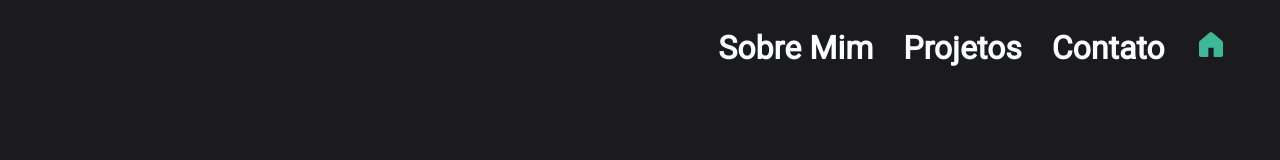
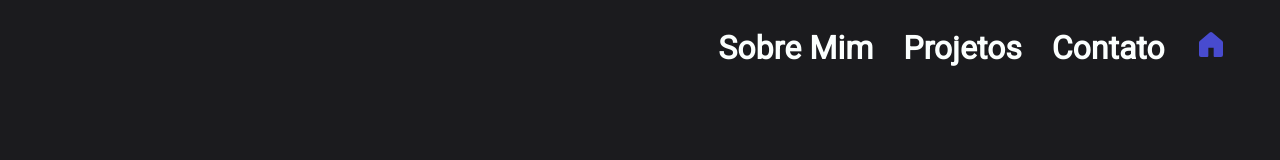
Before and after one commit to joao-erik2077/joao-erik2077.github.io, a React (Create React App) app: page / in a window 1280 px wide. Shown: the top 160 px of the page. Built offline with nearby package versions, Linux system fonts and the light colour scheme.

Commit message:
Navbar highlight color changed

```diff
--- a/src/components/Navbar/Navbar.module.scss
+++ b/src/components/Navbar/Navbar.module.scss
@@ -25,6 +25,6 @@
     }
 
     &.highlight {
-        color: #3db899;
+        color: #484BCF;
     }
 }
```
